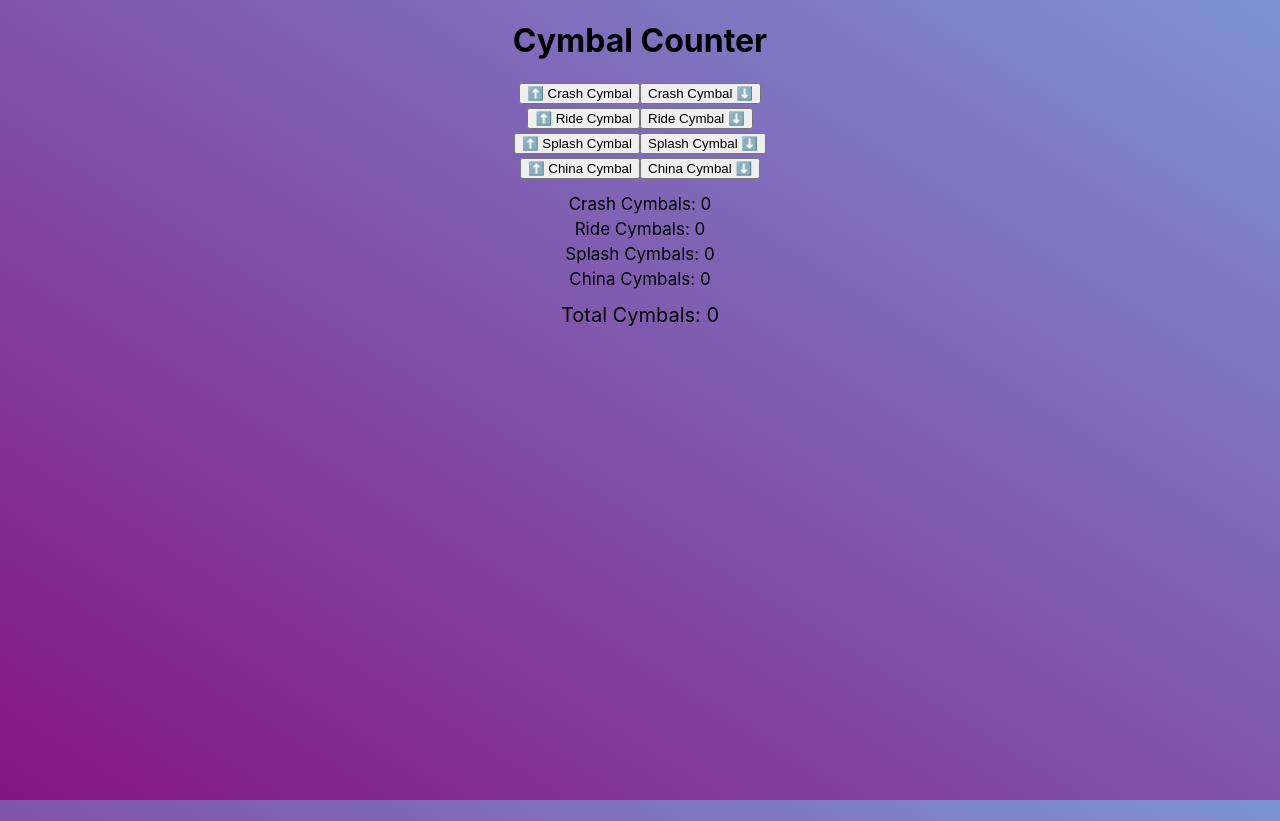
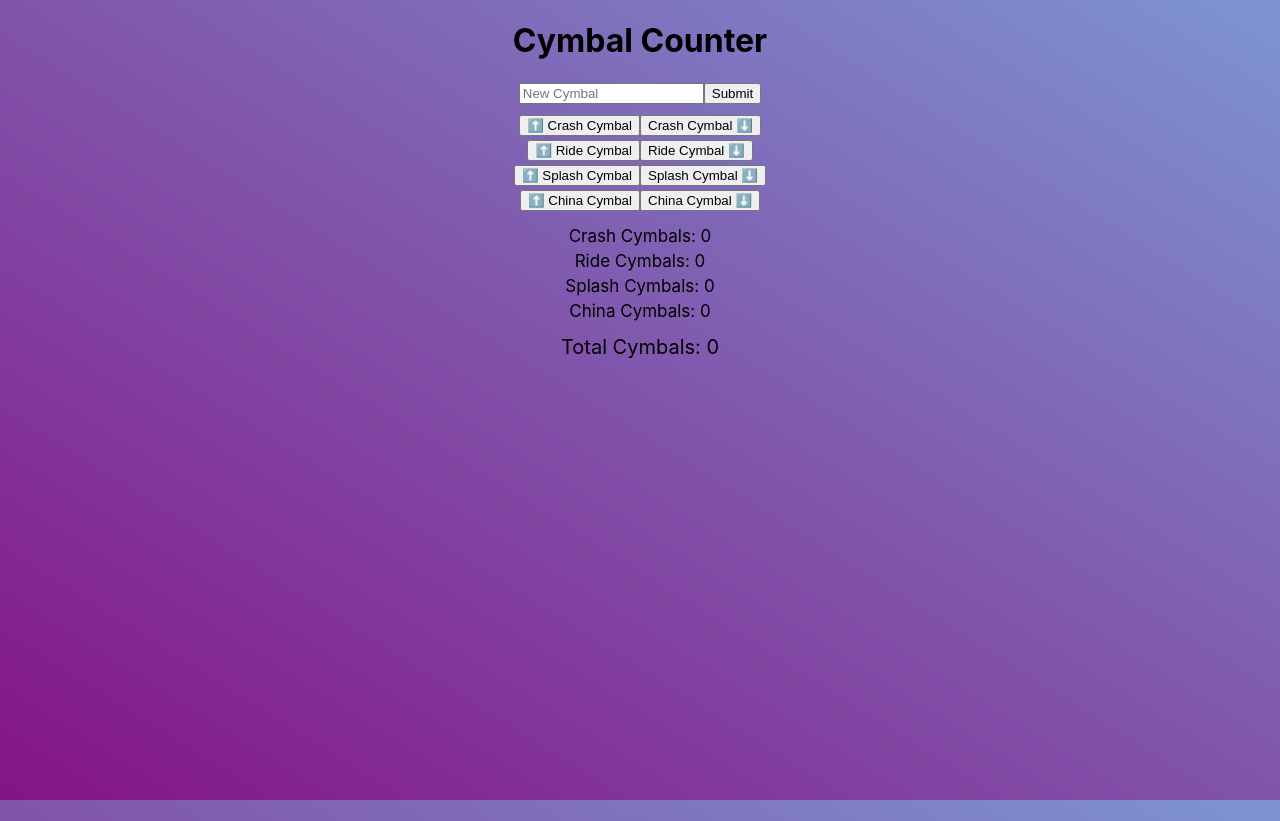
Before and after one commit to sarahcode2112/drum-equipment-counter, a React (Create React App) app: page / in a window 1280 px wide. Built offline with nearby package versions, Linux system fonts and the light colour scheme.

Commit message:
WIP add part of new cymbal form adding to cymbal state works does not update display yet

```diff
--- a/src/App.css
+++ b/src/App.css
@@ -8,6 +8,10 @@ html, body {
 body {
   background: linear-gradient(to bottom left, rgb(125, 148, 211), rgb(132, 20, 132));
   background-attachment: fixed;
+}
+
+.newCymbalForm {
+  margin-bottom: 10px;
 }
 
 .equipmentCountContainer {
--- a/src/App.tsx
+++ b/src/App.tsx
@@ -12,6 +12,8 @@ function App() {
       totalCymbal: 0
   })
 
+  const [newCymbal, setNewCymbal] = useState<string>('')
+
   function countCymbals(cymbalType: CymbalEnumKey, increment: number) {
     if (cymbalCounts[cymbalType] + increment >= 0) {
       setCymbalCounts(prevCounts => (
@@ -23,11 +25,32 @@ function App() {
     }
   }
 
+  function handleChange(event: React.ChangeEvent<HTMLInputElement>) {
+    setNewCymbal(event.target.value)
+  }
+
+  function handleSubmit(event: React.ChangeEvent<HTMLFormElement>) {
+    event.preventDefault()
+    setCymbalCounts(prevCount => ({
+      ...prevCount,
+      [newCymbal]: 0
+    }))
+    setNewCymbal('')
+  }
+
   return (
     <div className="App">
       <header>
         <h1>Cymbal Counter</h1>
       </header>
+      <section className="newCymbalForm">
+        <form onSubmit={handleSubmit}>
+          <input type="text" onChange={handleChange} placeholder="New Cymbal"></input>
+          <button type="submit">
+            Submit
+          </button>
+        </form>
+      </section>
       <section className="equipmentCountButtonsContainer">
         {Object.keys(CymbalEnum).map((key) => {
           if ( key !== 'totalCymbal') {
```
